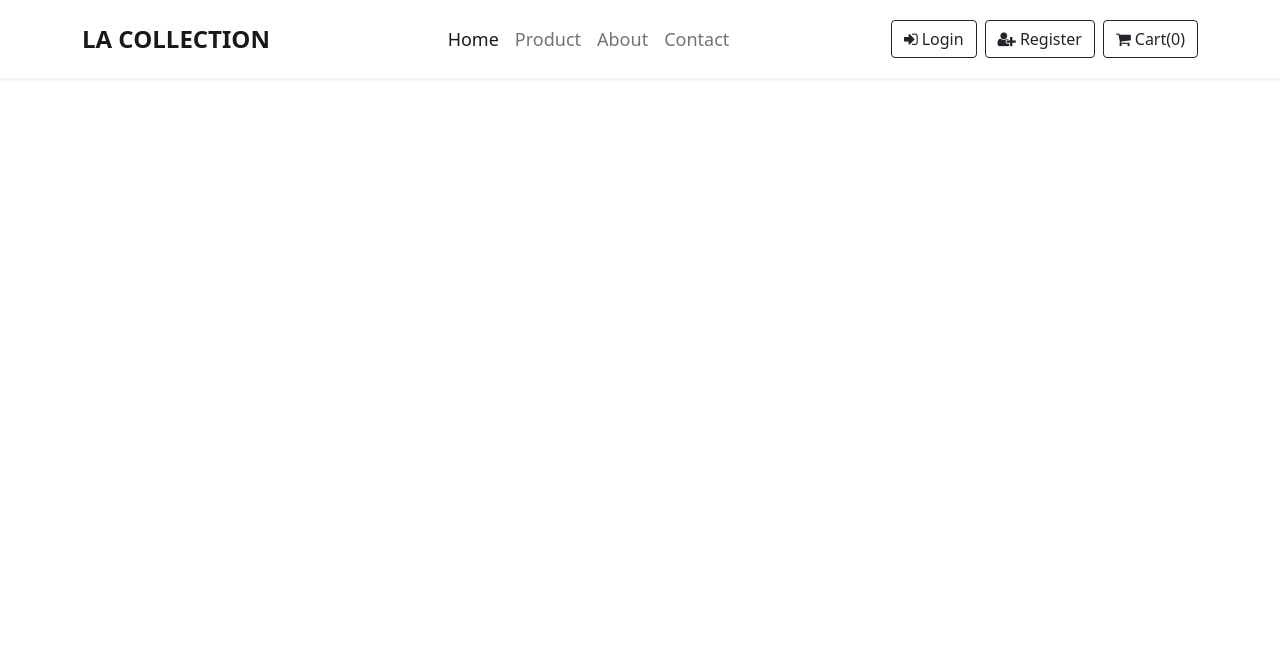
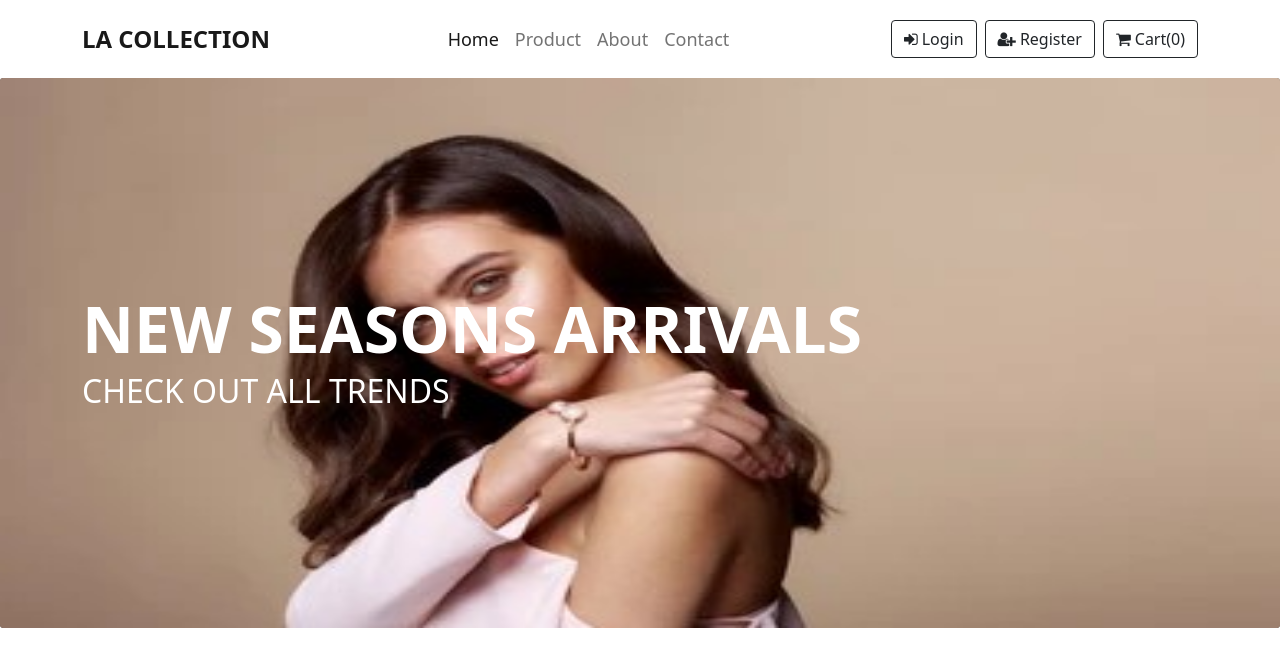
Before and after one commit to tsaroj/emart, a React (Create React App) app: page / in a window 1280 px wide. Shown: the top 666 px of the page. Built offline with nearby package versions, Linux system fonts and the light colour scheme.

Commit message:
Home Component

```diff
--- a/src/App.js
+++ b/src/App.js
@@ -1,14 +1,12 @@
 import './App.css';
+import { Home } from './Components/Home';
 import { Navbar } from './Components/Navbar';
 
 function App() {
   return (
     <>
-
       <Navbar />
-
-
-
+      <Home />
     </>
   );
 }
--- /dev/null
+++ b/src/Components/Home.js
@@ -0,0 +1,19 @@
+import React from 'react'
+
+export const Home = () => {
+    return (
+        <div className='hero'>
+            <div class="card bg-dark text-white border-0">
+                <img src="/assets/bg.jpg" class="card-img" alt="Background" height="550px" />
+                <div class="card-img-overlay d-flex flex-column justify-content-center">
+                    <div className='container'>
+                        <h5 class="card-title display-3 fw-bolder mb-0">NEW SEASONS ARRIVALS</h5>
+                        <p class="card-text fs-2">CHECK OUT ALL TRENDS</p>
+                    </div>
+
+                </div>
+            </div>
+
+        </div>
+    )
+}
```
Also changed, not shown: public/assets/bg.jpg (added).
